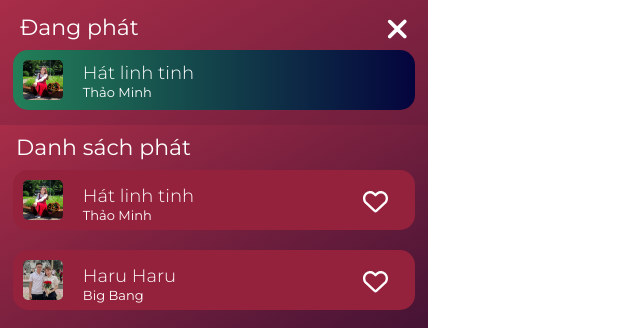
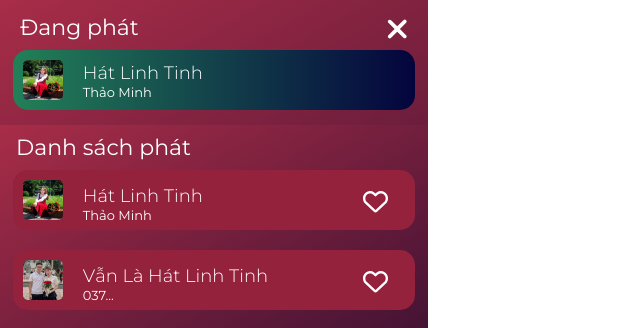
Before and after one commit to thong1238/MusicApp, a React (Create React App) app: page /#/menu in a window 1280 px wide. Shown: the top 328 px of the page, without its empty margins (0-640 px from the left). Built offline with nearby package versions, Linux system fonts and the light colour scheme.

Commit message:
rename song

```diff
--- a/src/assets/songs.js
+++ b/src/assets/songs.js
@@ -100,15 +100,15 @@ import {
 const songs = [
     {
         index: 0,
-        name: 'Hát linh tinh',
+        name: 'Hát Linh Tinh',
         singer: 'Thảo Minh',
         path: song1,
         img: image1,
     },
     {
         index: 1,
-        name: 'Haru Haru',
-        singer: 'Big Bang',
+        name: 'Vẫn Là Hát Linh Tinh',
+        singer: '037...',
         path: song2,
         img: image2,
     },
```
